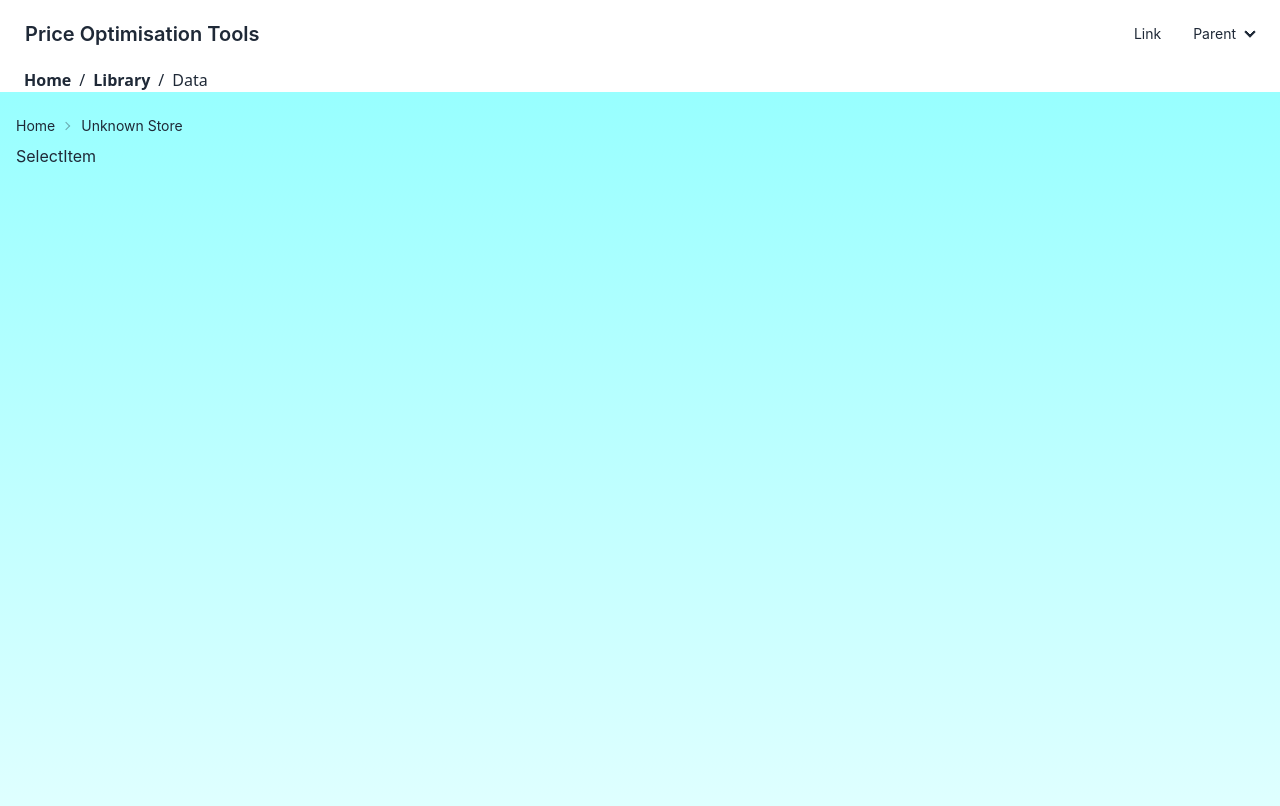
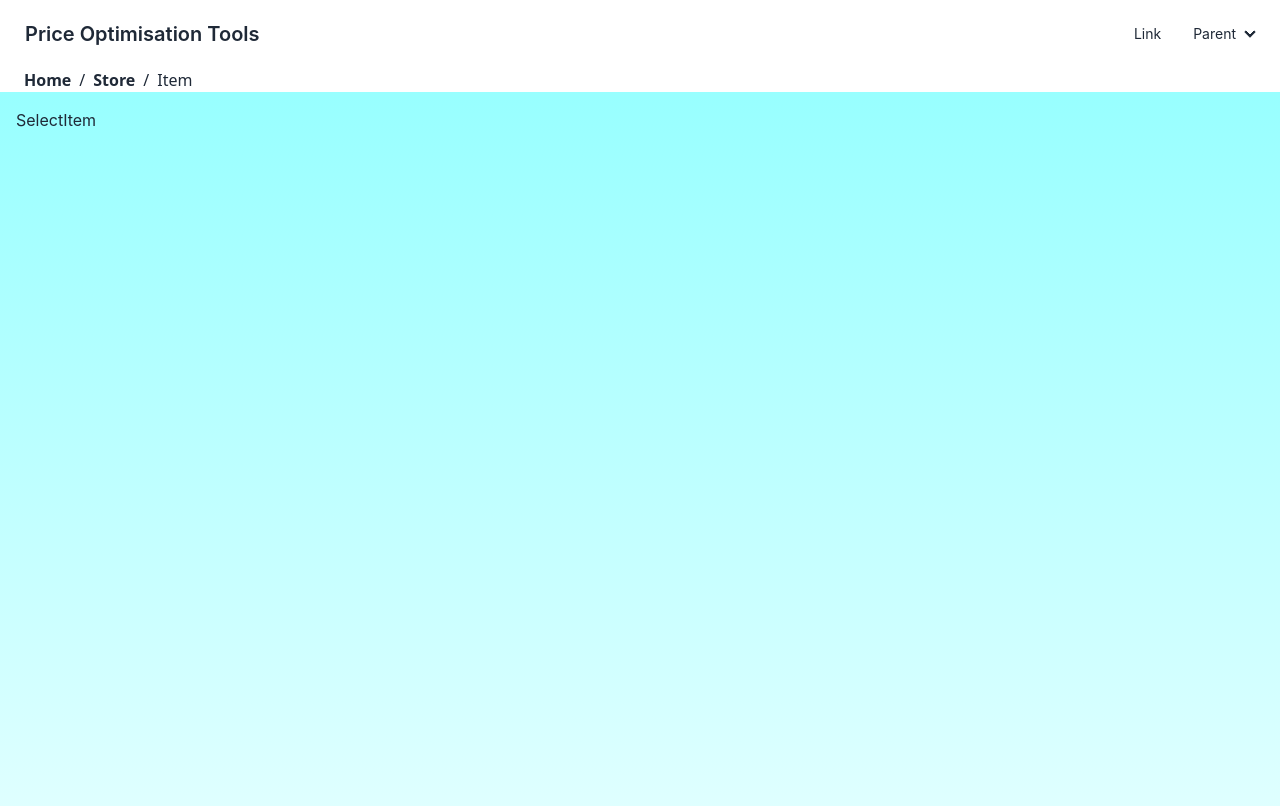
Before and after one commit to MahirAbrar/PriceWise.M5, a React (Create React App) app: page /select/1 in a window 1280 px wide. Shown: the top 806 px of the page. Built offline with nearby package versions, Linux system fonts and the light colour scheme.

Commit message:
Breadcrumbs complete

```diff
--- a/src/App.js
+++ b/src/App.js
@@ -1,22 +1,15 @@
 import React from "react";
 import { BrowserRouter as Router } from "react-router-dom";
 import { Route, Routes as BaseRoutes } from "react-router-dom";
+import { BreadcrumbsProvider } from "./context/BreadcrumbsContext";
 
 import SelectStore from "./pages/SelectStore";
 import LandingPage from "./pages/LandingPage";
 import SelectItem from "./pages/SelectItem";
 import PageNotFound from "./pages/PageNotFound";
 
-// import Header from "./components/Header";
-// import Footer from "./components/Footer";
 import "./App.css";
 import Breadcrumb from "./components/Breadcrumb";
-
-const breadcrumbItems = [
-  { label: "Home", path: "/" },
-  { label: "Library", path: "/library" },
-  { label: "Data" },
-];
 
 function App() {
   return (
@@ -46,18 +39,19 @@ function App() {
           </ul>
         </div>
       </div>
-      <Breadcrumb items={breadcrumbItems} />
-
-      <div className="App p-4  ">
-        <Router>
-          <BaseRoutes>
-            <Route path="/" exact Component={LandingPage} />
-            <Route path="/select" Component={SelectStore} />
-            <Route path="/select/:storeId" Component={SelectItem} />
-            <Route path="*" Component={PageNotFound} />
-          </BaseRoutes>
-        </Router>
-      </div>
+      <BreadcrumbsProvider>
+        <Breadcrumb />
+        <div className="App p-4">
+          <Router>
+            <BaseRoutes>
+              <Route path="/" element={<LandingPage />} />
+              <Route path="/select" element={<SelectStore />} />
+              <Route path="/select/:storeId" element={<SelectItem />} />
+              <Route path="*" element={<PageNotFound />} />
+            </BaseRoutes>
+          </Router>
+        </div>
+      </BreadcrumbsProvider>
     </>
   );
 }
--- a/src/components/Breadcrumb.js
+++ b/src/components/Breadcrumb.js
@@ -1,7 +1,11 @@
 import React from "react";
-import PropTypes from "prop-types";
+// Import the hook from your context
+import { useBreadcrumbs } from "../context/BreadcrumbsContext";
 
-const Breadcrumb = ({ items }) => {
+const Breadcrumb = () => {
+  // Use the hook to access the breadcrumb items
+  const { items } = useBreadcrumbs();
+
   return (
     <nav className="bg-grey-light pl-6 rounded font-sans w-full">
       <ol className="list-reset flex text-grey-dark">
@@ -14,6 +18,7 @@ const Breadcrumb = ({ items }) => {
             )}
             <li>
               {item.path ? (
+                // If you're using react-router, consider replacing <a> with <Link>
                 <a
                   href={item.path}
                   className="text-blue font-bold hover:text-gray-600"
@@ -31,13 +36,4 @@ const Breadcrumb = ({ items }) => {
   );
 };
 
-Breadcrumb.propTypes = {
-  items: PropTypes.arrayOf(
-    PropTypes.shape({
-      label: PropTypes.string.isRequired,
-      path: PropTypes.string,
-    })
-  ).isRequired,
-};
-
 export default Breadcrumb;
--- /dev/null
+++ b/src/context/BreadcrumbsContext.js
@@ -0,0 +1,16 @@
+// BreadcrumbsContext.js
+import React, { createContext, useContext, useState } from "react";
+
+const BreadcrumbsContext = createContext();
+
+export const useBreadcrumbs = () => useContext(BreadcrumbsContext);
+
+export const BreadcrumbsProvider = ({ children }) => {
+  const [items, setItems] = useState([]);
+
+  return (
+    <BreadcrumbsContext.Provider value={{ items, setItems }}>
+      {children}
+    </BreadcrumbsContext.Provider>
+  );
+};
--- a/src/pages/LandingPage.js
+++ b/src/pages/LandingPage.js
@@ -1,8 +1,14 @@
-import React from "react";
+import React, { useEffect } from "react";
 import { useNavigate } from "react-router-dom";
+import { useBreadcrumbs } from "../context/BreadcrumbsContext";
 
 const LandingPage = () => {
+  const { setItems } = useBreadcrumbs();
   const navigate = useNavigate();
+
+  useEffect(() => {
+    setItems([{ label: "Home" }]); // Set specific breadcrumbs for this page
+  }, [setItems]);
 
   const handleStartClick = () => {
     navigate("/select");
--- a/src/pages/SelectItem.js
+++ b/src/pages/SelectItem.js
@@ -1,9 +1,21 @@
-import React, { useEffect, useState } from "react";
+import React, { useEffect } from "react";
 import { Link } from "react-router-dom";
 import { useParams } from "react-router-dom";
+import { useBreadcrumbs } from "../context/BreadcrumbsContext";
 
 const SelectItem = () => {
-  const [csvData, setCsvData] = useState([]);
+  //* BREADCRUMBS
+  const { setItems } = useBreadcrumbs();
+  useEffect(() => {
+    setItems([
+      { label: "Home", path: "/" },
+      { label: "Store", path: "/select" },
+      { label: "Item" },
+    ]); // Set specific breadcrumbs for this page
+  }, [setItems]);
+  //*
+
+  // const [csvData, setCsvData] = useState([]);
   const { storeId } = useParams();
 
   // Assuming you have moved data_2011.csv to the public folder
@@ -33,16 +45,6 @@ const SelectItem = () => {
 
   return (
     <div>
-      <div className="text-sm breadcrumbs">
-        <ul>
-          <li>
-            <Link to="/">Home</Link>
-          </li>
-          <li>
-            <Link to="#">{curStore}</Link>
-          </li>
-        </ul>
-      </div>
       SelectItem
       {/* Render CSV data or something relevant here */}
     </div>
--- a/src/pages/SelectStore.js
+++ b/src/pages/SelectStore.js
@@ -1,15 +1,18 @@
 import React from "react";
-import { useNavigate } from "react-router-dom"; // Import useNavigate
-import { Link } from "react-router-dom";
-
-const breadcrumbItems = [
-  { label: "Home", path: "/" },
-  { label: "Library", path: "/library" },
-  { label: "Data" },
-];
+import { useNavigate } from "react-router-dom";
+import { useBreadcrumbs } from "../context/BreadcrumbsContext";
+import { useEffect } from "react";
+// import { Link } from "react-router-dom";
 
 const SelectStore = () => {
   const navigate = useNavigate(); // Initialize useNavigate
+
+  //* BREADCRUMBS
+  const { setItems } = useBreadcrumbs();
+  useEffect(() => {
+    setItems([{ label: "Home", path: "/" }, { label: "Store" }]); // Set specific breadcrumbs for this page
+  }, [setItems]);
+  //*
 
   const stores = {
     st1Cal: ["Store 1", "California, USA"],
```
